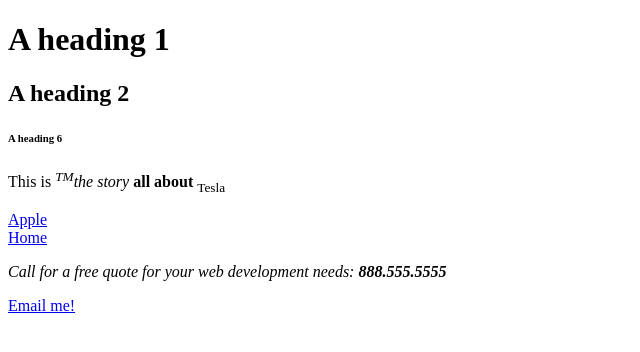
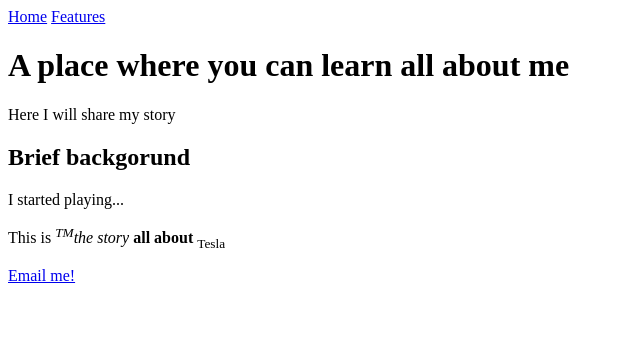
Before and after one commit to dwoodar8/assignment1, a plain HTML site: page index.html in a window 1280 px wide. Shown: the whole page, without its empty margins (0-640 px from the left). Drawn offline with Linux system fonts and the light colour scheme.

Commit message:
Added structure

```diff
--- a/index.html
+++ b/index.html
@@ -5,23 +5,42 @@
     <title>All About Me</title>
     <link rel="stylesheet" type="text/css" href="css/styles.css">
 </head>
+
 <body>
-    <h1>A heading 1</h1>
-    <h2>A heading 2</h2>
-    <h6>A heading 6</h6>
 
-    <p>This is  <em> <sup>TM</sup>the story</em> <strong>all about</strong> <sub>Tesla</sub></p>
 
-    <a href="http://www.apple.com">Apple</a> <br>
+    <header>
+        <nav>
+            <a href="index.html">Home</a>
+            <a href="features.html">Features</a> <br>
+        </nav>
+    </header>
 
-    <a href="index.html">Home</a> <br>
+    <main>
 
 
 
+        <h1>A place where you can learn all about me</h1>
 
-    <p> <em>Call for a free quote for your web development needs: <strong>888.555.5555</strong></em></p>
+        Here I will share my story
 
-    <a href="mailto:dwoodar8@mail.naz.edu">Email me!</a>
 
-</body>
-</html>
+        <h2>Brief backgorund</h2>
+
+        I started playing...
+
+
+        <p>This is <em> <sup>TM</sup>the story</em> <strong>all about</strong> <sub>Tesla</sub></p>
+
+    </main>
+
+
+    <footer>
+
+        <a href="mailto:dwoodar8@mail.naz.edu">Email me!</a>
+
+    </footer>
+
+
+
+</body></html>
```
Also changed, not shown: features.html (added, +27 -0 lines).
